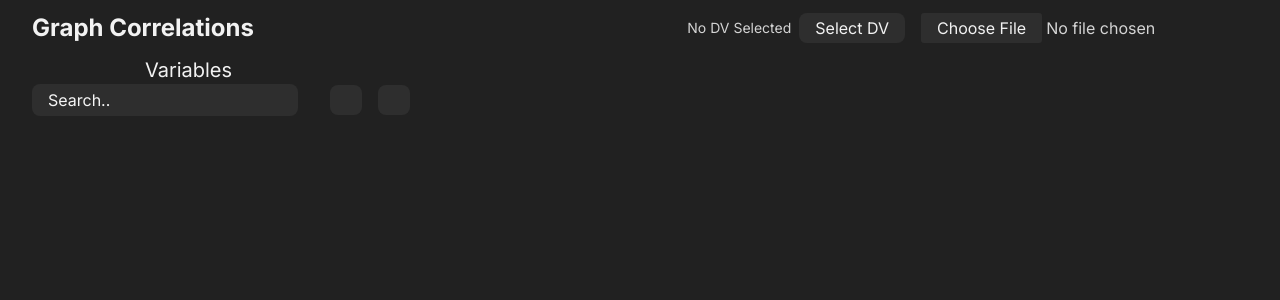
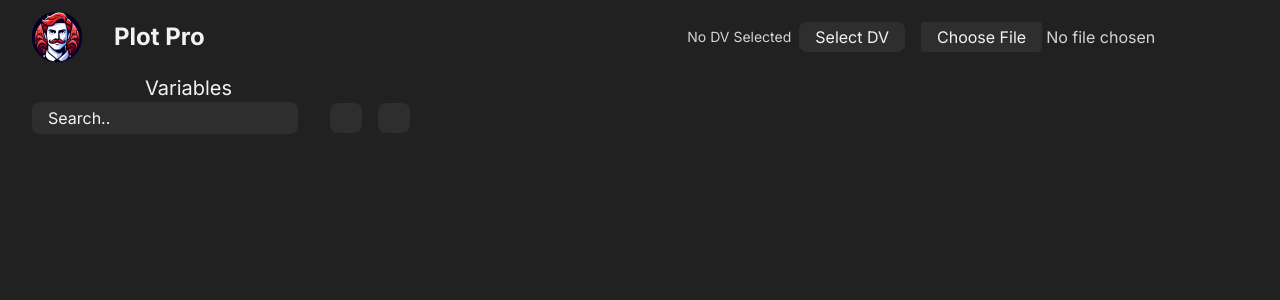
Before and after one commit to Bryce-Pillwein/Scatter-Pro, a Next.js app: page / in a window 1280 px wide. Shown: the top 300 px of the page. Built offline with nearby package versions, Linux system fonts and the light colour scheme.

Commit message:
update brand

```diff
--- a/src/components/layout/Header.tsx
+++ b/src/components/layout/Header.tsx
@@ -15,8 +15,8 @@ const Header: React.FC<HeaderProps> = ({ onFileUpload, onOpenModal, selectedDV }
       <section className="flex justify-between items-center">
 
         <div className="flex items-center" >
-          {/* <Image className="mr-8" src="/logo.png" alt="Website-logo" width={40} height={40} /> */}
-          <h1 id="page-title" className="text-2xl font-bold text-center">Graph Correlations</h1>
+          <Image className="mr-8 rounded-3xl" src="/plotpro-small.jpg" alt="Website-logo" width={50} height={50} />
+          <h1 id="page-title" className="text-2xl font-bold text-center">Plot Pro</h1>
         </div>
 
         <div className="flex gap-4">
```
Also changed, not shown: public/plotpro-small.jpg (added), public/plotpro.jpg (added).
